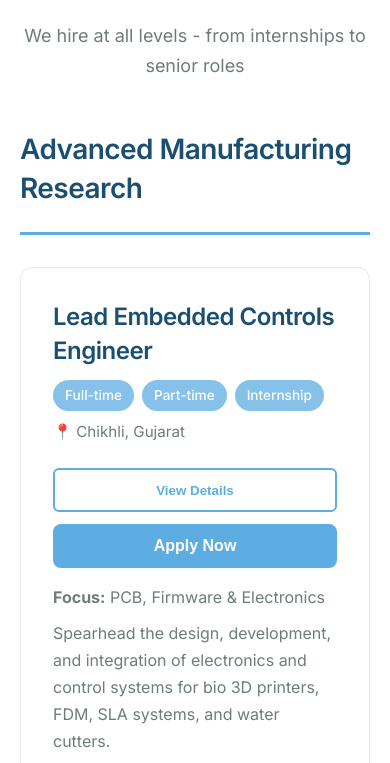
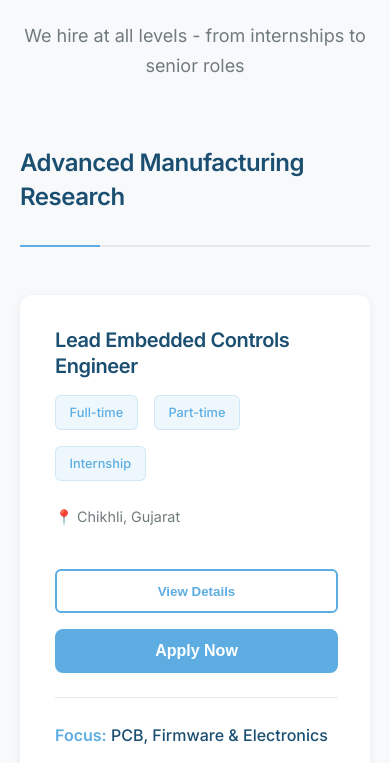
Before and after one commit to CaliberLabsIn/caliberlabs.io, a plain HTML site: page careers.html in a window 390 px wide. Shown: the part 2746-3509 px from the top of the page. Drawn offline with Linux system fonts and the light colour scheme.

Commit message:
Improve careers page job listings: make layout more natural and less blocky
- Redesign job cards with softer borders and subtle shadows
- Add left accent border that appears on hover for visual feedback
- Improve tag styling with subtle backgrounds instead of solid colors
- Enhance spacing and flow between elements
- Make division headers more subtle with accent line
- Improve summary text integration with natural dividers
- Update list styling with bullets for softer appearance
- Add smooth hover animations (slide effect)
- Improve responsive layout for mobile devices

```diff
--- a/css/careers.css
+++ b/css/careers.css
@@ -56,35 +56,83 @@
 }
 
 /* Job Listings */
+.positions-section {
+    background: var(--bg-light);
+}
+
+.positions-section .container {
+    max-width: 1000px;
+}
+
+.positions-section .section-header {
+    margin-bottom: var(--spacing-2xl);
+}
+
 .division-header {
-    margin-top: 3rem;
-    margin-bottom: 2rem;
-    padding-bottom: 0.5rem;
-    border-bottom: 3px solid var(--primary-cyan);
+    margin-top: var(--spacing-2xl);
+    margin-bottom: var(--spacing-xl);
+    padding-bottom: var(--spacing-sm);
+    border-bottom: 2px solid var(--border-color);
+    position: relative;
+}
+
+.division-header::after {
+    content: '';
+    position: absolute;
+    bottom: -2px;
+    left: 0;
+    width: 80px;
+    height: 2px;
+    background: var(--primary-cyan);
+}
+
+.division-header:first-of-type {
+    margin-top: var(--spacing-xl);
 }
 
 .division-header h3 {
-    font-size: 1.75rem;
+    font-size: clamp(1.5rem, 3vw, 1.75rem);
     color: var(--primary-dark);
+    font-weight: 600;
 }
 
 .job-card {
     background: var(--bg-white);
-    border: 1px solid var(--border-color);
+    border: none;
+    border-left: 3px solid transparent;
     border-radius: var(--border-radius-lg);
-    padding: var(--spacing-lg);
-    margin-bottom: var(--spacing-md);
+    padding: var(--spacing-xl);
+    margin-bottom: var(--spacing-lg);
     transition: all var(--transition-base);
+    box-shadow: var(--shadow-sm);
+    position: relative;
 }
 
 [data-theme='dark'] .job-card {
     background: var(--bg-light);
 }
 
+.job-card::before {
+    content: '';
+    position: absolute;
+    left: 0;
+    top: 0;
+    bottom: 0;
+    width: 3px;
+    background: var(--primary-cyan);
+    opacity: 0;
+    transition: opacity var(--transition-base);
+    border-radius: var(--border-radius-lg) 0 0 var(--border-radius-lg);
+}
+
 .job-card:hover {
     box-shadow: var(--shadow-md);
-    border-color: var(--primary-cyan);
-    transform: translateY(-2px);
+    transform: translateX(4px);
+    border-left-color: var(--primary-cyan);
+}
+
+.job-card:hover::before {
+    opacity: 1;
 }
 
 .job-card:focus-within {
@@ -96,40 +144,62 @@
     display: flex;
     justify-content: space-between;
     align-items: flex-start;
-    margin-bottom: 1rem;
+    gap: var(--spacing-lg);
+    margin-bottom: var(--spacing-md);
+    flex-wrap: wrap;
+}
+
+.job-header > div:first-child {
+    flex: 1;
+    min-width: 250px;
 }
 
 .job-header h3 {
-    margin-bottom: 0.75rem;
-    font-size: 1.5rem;
+    margin-bottom: var(--spacing-sm);
+    font-size: clamp(1.25rem, 3vw, 1.5rem);
+    line-height: 1.3;
+    color: var(--primary-dark);
 }
 
 .job-meta {
     display: flex;
     flex-wrap: wrap;
-    gap: 0.5rem;
-    margin-bottom: 0.5rem;
+    gap: var(--spacing-sm);
+    align-items: center;
+    margin-top: var(--spacing-sm);
 }
 
 .tag {
     display: inline-block;
-    padding: 0.25rem 0.75rem;
-    background: var(--accent-light);
-    color: var(--bg-white);
-    border-radius: 20px;
-    font-size: 0.85rem;
+    padding: 0.35rem 0.85rem;
+    background: rgba(93, 173, 226, 0.1);
+    color: var(--primary-cyan);
+    border-radius: 6px;
+    font-size: 0.8rem;
     font-weight: 500;
+    border: 1px solid rgba(93, 173, 226, 0.2);
+    transition: all var(--transition-base);
+}
+
+.tag:hover {
+    background: rgba(93, 173, 226, 0.15);
+    border-color: var(--primary-cyan);
 }
 
 .location {
     color: var(--text-gray);
-    font-size: 0.95rem;
+    font-size: 0.9rem;
+    display: flex;
+    align-items: center;
+    gap: 0.25rem;
+    margin-left: var(--spacing-sm);
 }
 
 .job-actions {
     display: flex;
-    gap: 0.75rem;
-    align-items: center;
+    gap: var(--spacing-sm);
+    align-items: flex-start;
+    flex-shrink: 0;
 }
 
 .btn-expand {
@@ -166,34 +236,61 @@
 }
 
 .job-summary {
-    margin-top: 1rem;
+    margin-top: var(--spacing-md);
+    padding-top: var(--spacing-md);
+    border-top: 1px solid var(--border-color);
 }
 
 .job-summary p {
-    margin-bottom: 0.5rem;
+    margin-bottom: var(--spacing-sm);
+    line-height: 1.7;
+    color: var(--text-gray);
+}
+
+.job-summary p:first-child {
+    font-weight: 500;
+    color: var(--primary-dark);
+}
+
+.job-summary p:first-child strong {
+    color: var(--primary-cyan);
+    font-weight: 600;
 }
 
 .job-details {
     max-height: 0;
     overflow: hidden;
-    transition: max-height var(--transition-slow), opacity var(--transition-base);
-    margin-top: var(--spacing-md);
+    transition: max-height var(--transition-slow), opacity var(--transition-base), margin var(--transition-base);
+    margin-top: 0;
     opacity: 0;
+    padding-top: 0;
 }
 
 .job-details.active {
     max-height: 3000px;
     opacity: 1;
+    margin-top: var(--spacing-xl);
+    padding-top: var(--spacing-xl);
+    border-top: 1px solid var(--border-color);
 }
 
 .job-section {
-    margin-bottom: 2rem;
+    margin-bottom: var(--spacing-xl);
+}
+
+.job-section:last-child {
+    margin-bottom: var(--spacing-lg);
 }
 
 .job-section h4 {
-    margin-bottom: 1rem;
+    margin-bottom: var(--spacing-md);
     color: var(--primary-dark);
-    font-size: 1.15rem;
+    font-size: 1.1rem;
+    font-weight: 600;
+    padding-bottom: var(--spacing-xs);
+    border-bottom: 1px solid var(--border-color);
+    display: inline-block;
+    width: 100%;
 }
 
 .job-section ul {
@@ -202,18 +299,26 @@
 }
 
 .job-section ul li {
-    padding: 0.5rem 0;
-    padding-left: 1.5rem;
+    padding: var(--spacing-sm) 0;
+    padding-left: var(--spacing-lg);
     position: relative;
     color: var(--text-gray);
+    line-height: 1.7;
+    transition: color var(--transition-base);
+}
+
+.job-section ul li:hover {
+    color: var(--primary-dark);
 }
 
 .job-section ul li::before {
-    content: '✓';
+    content: '•';
     position: absolute;
     left: 0;
     color: var(--primary-cyan);
     font-weight: 700;
+    font-size: 1.2rem;
+    line-height: 1.4;
 }
 
 /* Application Modal */
@@ -331,14 +436,25 @@
 
 /* Responsive Design */
 @media (max-width: 768px) {
+    .job-card {
+        padding: var(--spacing-lg);
+        margin-bottom: var(--spacing-md);
+    }
+
     .job-header {
         flex-direction: column;
+        gap: var(--spacing-md);
+    }
+
+    .job-header > div:first-child {
+        width: 100%;
     }
 
     .job-actions {
-        margin-top: 1rem;
+        margin-top: var(--spacing-sm);
         width: 100%;
         flex-direction: column;
+        gap: var(--spacing-sm);
     }
 
     .btn-expand,
@@ -346,12 +462,27 @@
         width: 100%;
     }
 
+    .job-meta {
+        margin-top: var(--spacing-xs);
+    }
+
+    .location {
+        margin-left: 0;
+        width: 100%;
+        margin-top: var(--spacing-xs);
+    }
+
     .benefits-grid {
         grid-template-columns: 1fr;
     }
 
     .modal-content {
-        padding: 2rem;
+        padding: var(--spacing-lg);
         width: 95%;
     }
+
+    .job-card:hover {
+        transform: translateX(0);
+        box-shadow: var(--shadow-md);
+    }
 }
```
